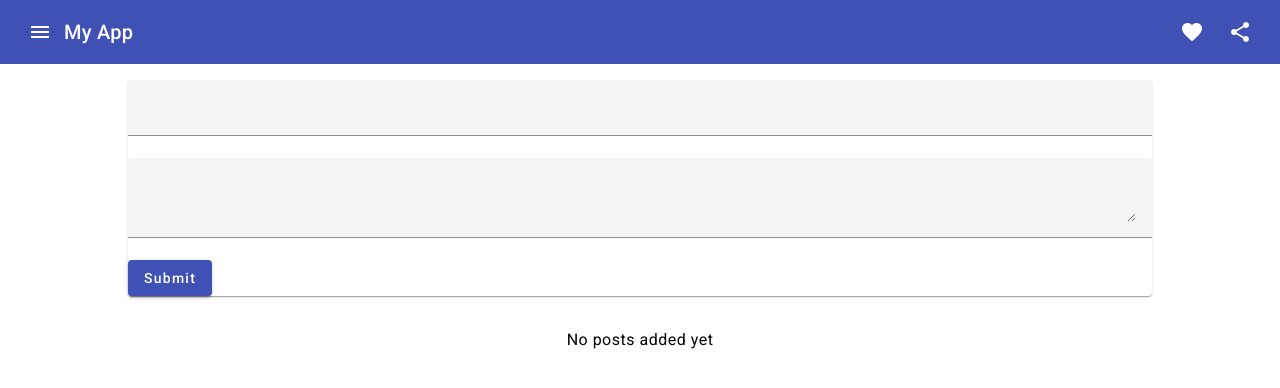
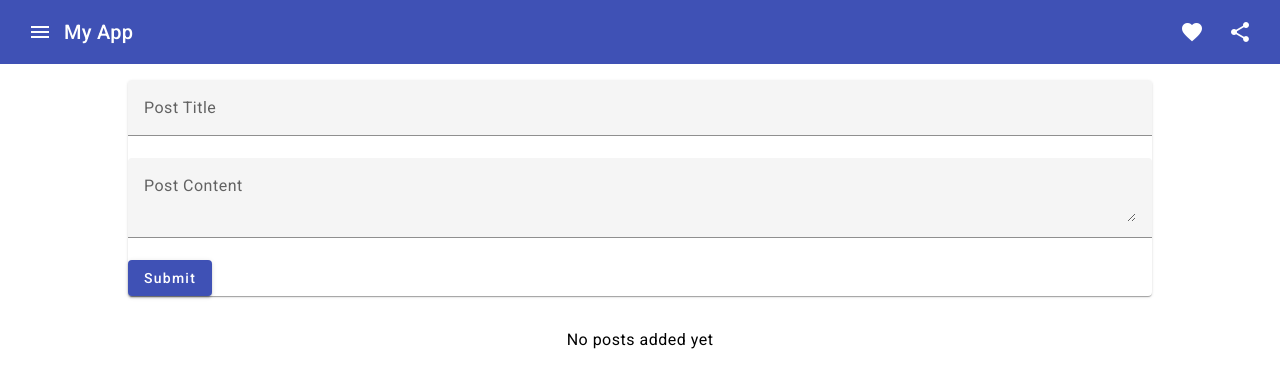
Before and after one commit to nathan-murphy/krate-events, an Angular app in the folder client/: page /udemyCourse in a window 1280 px wide. Shown: the top 388 px of the page. Built offline with nearby package versions, Linux system fonts and the light colour scheme.

Commit message:
finish 30, reset form, add stub buttons

```diff
--- a/client/src/app/posts/post-create/post-create.compoment.ts
+++ b/client/src/app/posts/post-create/post-create.compoment.ts
@@ -19,7 +19,8 @@
       return;
     const post: Post = { title: form.value.title, content: form.value.content }
     // this.postCreated.emit(post)
-    this.postsService.addPost(post)
+    this.postsService.addPost(post);
+    form.resetForm();
   }
 
   constructor(public postsService: PostsService) { }
--- a/client/src/app/posts/post-create/post-create.component.html
+++ b/client/src/app/posts/post-create/post-create.component.html
@@ -1,11 +1,12 @@
 <mat-card>
     <form (submit)="onAddPost(postForm)" #postForm="ngForm">
         <mat-form-field>
-            <input matInput type="text" name="title" #title="ngModel" ngModel required>
+            <input matInput type="text" name="title" ngModel required placeholder="Post Title"
+                #title="ngModel">
             <mat-error *ngIf="title.invalid">Please enter a post title.</mat-error>
         </mat-form-field>
         <mat-form-field>
-            <textarea matInput name="content" #content="ngModel" ngModel required>
+            <textarea matInput name="content" #content="ngModel" ngModel required placeholder="Post Content">
             </textarea>
             <mat-error *ngIf="content.invalid">Please enter post content.</mat-error>
         </mat-form-field>
--- a/client/src/app/posts/post-list/post-list.component.html
+++ b/client/src/app/posts/post-list/post-list.component.html
@@ -6,6 +6,10 @@
         <p>
             {{post.content}}
         </p>
+        <mat-action-row>
+            <button mat-raised-button>Edit</button>
+            <button mat-raised-button color="warn">Delete</button>
+        </mat-action-row>
     </mat-expansion-panel>
 </mat-accordion>
 <p class="info-text mat-body-1" *ngIf="posts.length == 0"> No posts added yet</p>
```
